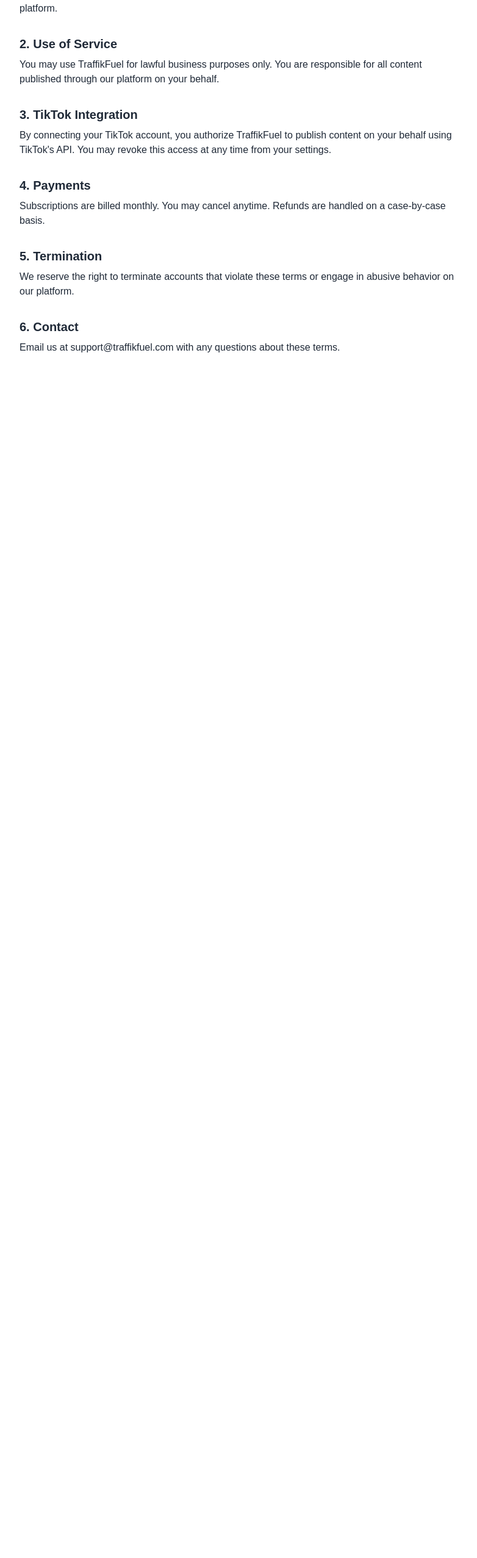
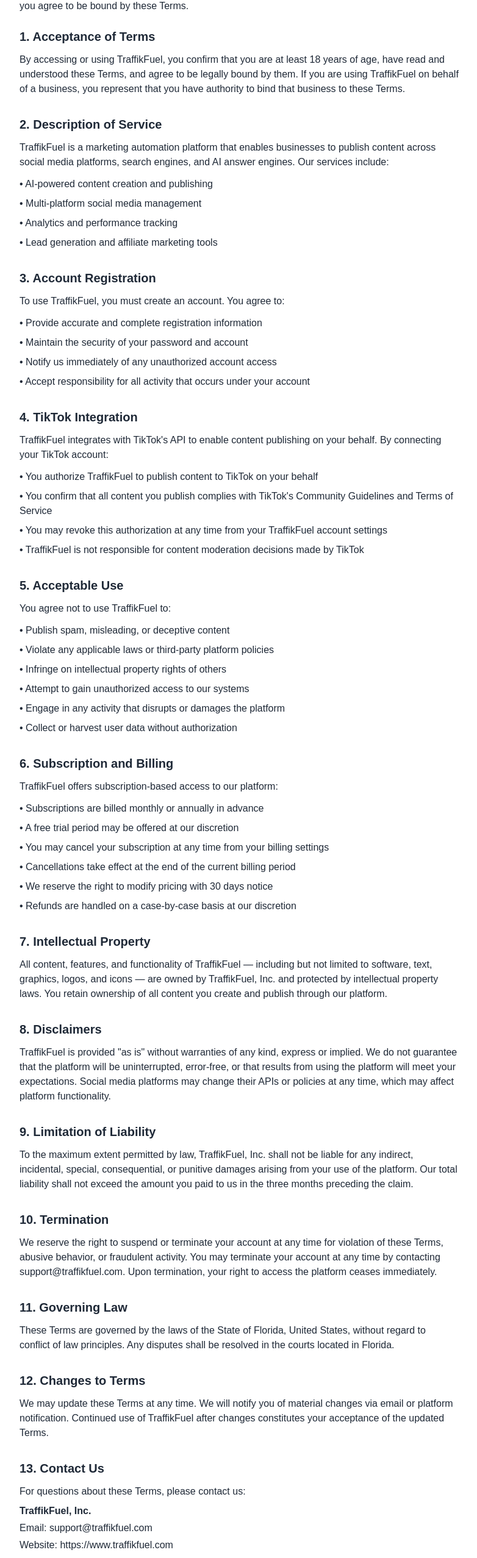
Before and after one commit to thenovarfounder-del/traffikfuel, a Next.js app: page /terms in a window 1280 px wide. Shown: the part 242-2797 px from the top of the page at 61% size, without its empty margins (248-1030 px from the left). Before the commit the page ends 904 px from the top, so only its background shows below. Built offline with nearby package versions, Linux system fonts and the light colour scheme.

Commit message:
Professional terms of service

```diff
--- a/src/app/terms/page.tsx
+++ b/src/app/terms/page.tsx
@@ -9,36 +9,100 @@
 <h1 className="text-3xl font-bold">TraffikFuel Terms of Service</h1>
 </div>
 
-<p className="mb-4 text-sm text-gray-500">Last updated: May 6, 2026</p>
+<p className="mb-6 text-sm text-gray-500">Effective Date: May 6, 2026</p>
+
+<p className="mb-6">These Terms of Service ("Terms") govern your access to and use of TraffikFuel, Inc. ("TraffikFuel," "we," "our," or "us") and our platform at traffikfuel.com. By creating an account or using our services, you agree to be bound by these Terms.</p>
 
 <section className="mb-8">
-<h2 className="text-xl font-semibold mb-2">1. Acceptance of Terms</h2>
-<p>By using TraffikFuel, you agree to these Terms of Service. If you do not agree, please do not use our platform.</p>
+<h2 className="text-xl font-semibold mb-3">1. Acceptance of Terms</h2>
+<p>By accessing or using TraffikFuel, you confirm that you are at least 18 years of age, have read and understood these Terms, and agree to be legally bound by them. If you are using TraffikFuel on behalf of a business, you represent that you have authority to bind that business to these Terms.</p>
 </section>
 
 <section className="mb-8">
-<h2 className="text-xl font-semibold mb-2">2. Use of Service</h2>
-<p>You may use TraffikFuel for lawful business purposes only. You are responsible for all content published through our platform on your behalf.</p>
+<h2 className="text-xl font-semibold mb-3">2. Description of Service</h2>
+<p className="mb-3">TraffikFuel is a marketing automation platform that enables businesses to publish content across social media platforms, search engines, and AI answer engines. Our services include:</p>
+<p className="mb-2">• AI-powered content creation and publishing</p>
+<p className="mb-2">• Multi-platform social media management</p>
+<p className="mb-2">• Analytics and performance tracking</p>
+<p className="mb-2">• Lead generation and affiliate marketing tools</p>
 </section>
 
 <section className="mb-8">
-<h2 className="text-xl font-semibold mb-2">3. TikTok Integration</h2>
-<p>By connecting your TikTok account, you authorize TraffikFuel to publish content on your behalf using TikTok's API. You may revoke this access at any time from your settings.</p>
+<h2 className="text-xl font-semibold mb-3">3. Account Registration</h2>
+<p className="mb-3">To use TraffikFuel, you must create an account. You agree to:</p>
+<p className="mb-2">• Provide accurate and complete registration information</p>
+<p className="mb-2">• Maintain the security of your password and account</p>
+<p className="mb-2">• Notify us immediately of any unauthorized account access</p>
+<p className="mb-2">• Accept responsibility for all activity that occurs under your account</p>
 </section>
 
 <section className="mb-8">
-<h2 className="text-xl font-semibold mb-2">4. Payments</h2>
-<p>Subscriptions are billed monthly. You may cancel anytime. Refunds are handled on a case-by-case basis.</p>
+<h2 className="text-xl font-semibold mb-3">4. TikTok Integration</h2>
+<p className="mb-3">TraffikFuel integrates with TikTok's API to enable content publishing on your behalf. By connecting your TikTok account:</p>
+<p className="mb-2">• You authorize TraffikFuel to publish content to TikTok on your behalf</p>
+<p className="mb-2">• You confirm that all content you publish complies with TikTok's Community Guidelines and Terms of Service</p>
+<p className="mb-2">• You may revoke this authorization at any time from your TraffikFuel account settings</p>
+<p className="mb-2">• TraffikFuel is not responsible for content moderation decisions made by TikTok</p>
 </section>
 
 <section className="mb-8">
-<h2 className="text-xl font-semibold mb-2">5. Termination</h2>
-<p>We reserve the right to terminate accounts that violate these terms or engage in abusive behavior on our platform.</p>
+<h2 className="text-xl font-semibold mb-3">5. Acceptable Use</h2>
+<p className="mb-3">You agree not to use TraffikFuel to:</p>
+<p className="mb-2">• Publish spam, misleading, or deceptive content</p>
+<p className="mb-2">• Violate any applicable laws or third-party platform policies</p>
+<p className="mb-2">• Infringe on intellectual property rights of others</p>
+<p className="mb-2">• Attempt to gain unauthorized access to our systems</p>
+<p className="mb-2">• Engage in any activity that disrupts or damages the platform</p>
+<p className="mb-2">• Collect or harvest user data without authorization</p>
 </section>
 
 <section className="mb-8">
-<h2 className="text-xl font-semibold mb-2">6. Contact</h2>
-<p>Email us at support@traffikfuel.com with any questions about these terms.</p>
+<h2 className="text-xl font-semibold mb-3">6. Subscription and Billing</h2>
+<p className="mb-3">TraffikFuel offers subscription-based access to our platform:</p>
+<p className="mb-2">• Subscriptions are billed monthly or annually in advance</p>
+<p className="mb-2">• A free trial period may be offered at our discretion</p>
+<p className="mb-2">• You may cancel your subscription at any time from your billing settings</p>
+<p className="mb-2">• Cancellations take effect at the end of the current billing period</p>
+<p className="mb-2">• We reserve the right to modify pricing with 30 days notice</p>
+<p className="mb-2">• Refunds are handled on a case-by-case basis at our discretion</p>
+</section>
+
+<section className="mb-8">
+<h2 className="text-xl font-semibold mb-3">7. Intellectual Property</h2>
+<p className="mb-3">All content, features, and functionality of TraffikFuel — including but not limited to software, text, graphics, logos, and icons — are owned by TraffikFuel, Inc. and protected by intellectual property laws. You retain ownership of all content you create and publish through our platform.</p>
+</section>
+
+<section className="mb-8">
+<h2 className="text-xl font-semibold mb-3">8. Disclaimers</h2>
+<p>TraffikFuel is provided "as is" without warranties of any kind, express or implied. We do not guarantee that the platform will be uninterrupted, error-free, or that results from using the platform will meet your expectations. Social media platforms may change their APIs or policies at any time, which may affect platform functionality.</p>
+</section>
+
+<section className="mb-8">
+<h2 className="text-xl font-semibold mb-3">9. Limitation of Liability</h2>
+<p>To the maximum extent permitted by law, TraffikFuel, Inc. shall not be liable for any indirect, incidental, special, consequential, or punitive damages arising from your use of the platform. Our total liability shall not exceed the amount you paid to us in the three months preceding the claim.</p>
+</section>
+
+<section className="mb-8">
+<h2 className="text-xl font-semibold mb-3">10. Termination</h2>
+<p>We reserve the right to suspend or terminate your account at any time for violation of these Terms, abusive behavior, or fraudulent activity. You may terminate your account at any time by contacting support@traffikfuel.com. Upon termination, your right to access the platform ceases immediately.</p>
+</section>
+
+<section className="mb-8">
+<h2 className="text-xl font-semibold mb-3">11. Governing Law</h2>
+<p>These Terms are governed by the laws of the State of Florida, United States, without regard to conflict of law principles. Any disputes shall be resolved in the courts located in Florida.</p>
+</section>
+
+<section className="mb-8">
+<h2 className="text-xl font-semibold mb-3">12. Changes to Terms</h2>
+<p>We may update these Terms at any time. We will notify you of material changes via email or platform notification. Continued use of TraffikFuel after changes constitutes your acceptance of the updated Terms.</p>
+</section>
+
+<section className="mb-8">
+<h2 className="text-xl font-semibold mb-3">13. Contact Us</h2>
+<p className="mb-2">For questions about these Terms, please contact us:</p>
+<p className="mb-1"><strong>TraffikFuel, Inc.</strong></p>
+<p className="mb-1">Email: support@traffikfuel.com</p>
+<p>Website: https://www.traffikfuel.com</p>
 </section>
 </div>
 </main>
```
